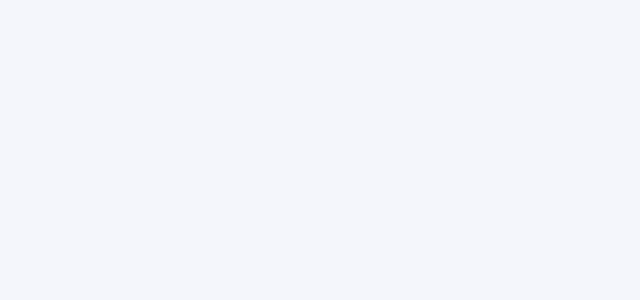
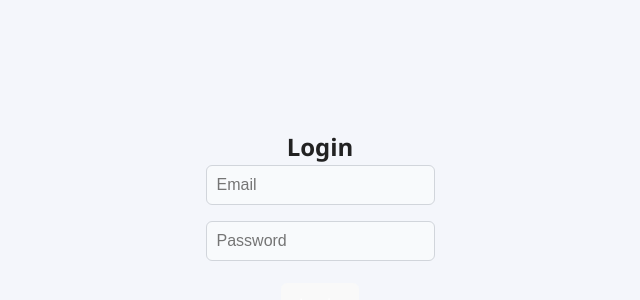
Before and after one commit to n-hccm/react-project, a React (Vite) app in the folder react/: page /login in a window 1280 px wide. Before the commit this address had no page. Shown: the part 170-470 px from the top of the page, without its empty margins (320-960 px from the left). Built offline with nearby package versions, Linux system fonts and the light colour scheme.

Commit message:
LoginPage

```diff
--- a/react/src/App.css
+++ b/react/src/App.css
@@ -17,7 +17,6 @@ body {
 
 h2 {
   color: #222;
-  margin-bottom: 24px;
   font-weight: 600;
 }
 
--- a/react/src/App.tsx
+++ b/react/src/App.tsx
@@ -1,7 +1,10 @@
+// src/App.tsx
 import React from "react";
 import { BrowserRouter as Router, Routes, Route } from "react-router-dom";
 import CustomerList from "./component/CustomerList";
 import EditPage from "./page/EditPage";
+import LoginPage from "./page/LoginPage";
+import PrivateRoute from "./component/PrivateRoute";
 
 import './App.css';
 
@@ -9,9 +12,31 @@ const App: React.FC = () => {
   return (
     <Router>
       <Routes>
-        <Route path="/" element={<CustomerList />} />
-        <Route path="/edit/:id" element={<EditPage />} />
-        <Route path="/new" element={<EditPage />} />
+        <Route path="/login" element={<LoginPage />} />
+        <Route
+          path="/"
+          element={
+            <PrivateRoute>
+              <CustomerList />
+            </PrivateRoute>
+          }
+        />
+        <Route
+          path="/edit/:id"
+          element={
+            <PrivateRoute>
+              <EditPage />
+            </PrivateRoute>
+          }
+        />
+        <Route
+          path="/new"
+          element={
+            <PrivateRoute>
+              <EditPage />
+            </PrivateRoute>
+          }
+        />
       </Routes>
     </Router>
   );
--- a/react/src/component/CustomerList.css
+++ b/react/src/component/CustomerList.css
@@ -1,6 +1,5 @@
 h2 {
-    margin-bottom: 1rem;
-    margin-top: 0;
+    margin: 0;
 }
 
 /* Search bar styles */
--- a/react/src/component/CustomerList.tsx
+++ b/react/src/component/CustomerList.tsx
@@ -58,7 +58,15 @@ const CustomerList: React.FC = () => {
     return (
         <>
             <h2>Customer List (Page {page} of {totalPages})</h2>
-
+            <button
+                style={{ width: '100%' }}
+                onClick={() => {
+                    localStorage.removeItem("loggedUser");
+                    navigate("/login");
+                }}
+            >
+                Logout
+            </button>
             <div className="search-bar">
                 <input
                     type="text"
--- /dev/null
+++ b/react/src/component/PrivateRoute.tsx
@@ -0,0 +1,9 @@
+import React from "react";
+import { Navigate } from "react-router-dom";
+
+const PrivateRoute = ({ children }: { children: React.ReactNode }) => {
+  const isAuthenticated = !!localStorage.getItem("loggedUser");
+  return isAuthenticated ? <>{children}</> : <Navigate to="/login" />;
+};
+
+export default PrivateRoute;
--- /dev/null
+++ b/react/src/page/LoginPage.tsx
@@ -0,0 +1,47 @@
+// src/page/LoginPage.tsx
+import React, { useState } from "react";
+import { useNavigate } from "react-router-dom";
+import * as memdb from "../../memory/memdb";
+
+const LoginPage: React.FC = () => {
+  const [email, setEmail] = useState("");
+  const [password, setPassword] = useState("");
+  const [error, setError] = useState("");
+  const navigate = useNavigate();
+
+  const handleLogin = async () => {
+    const allUsers = await memdb.getAll();
+    const user = allUsers.find((u: any) => u.email === email && u.password === password);
+
+    if (user) {
+      localStorage.setItem("loggedUser", JSON.stringify(user));
+      navigate("/");
+    } else {
+      setError("Invalid email or password");
+    }
+  };
+
+  return (
+    <div style={{ padding: "2rem" }}>
+      <h2>Login</h2>
+      <input
+        type="email"
+        placeholder="Email"
+        value={email}
+        onChange={(e) => setEmail(e.target.value)}
+        style={{ display: "block", marginBottom: "1rem" }}
+      />
+      <input
+        type="password"
+        placeholder="Password"
+        value={password}
+        onChange={(e) => setPassword(e.target.value)}
+        style={{ display: "block", marginBottom: "1rem" }}
+      />
+      <button onClick={handleLogin}>Login</button>
+      {error && <p style={{ color: "red" }}>{error}</p>}
+    </div>
+  );
+};
+
+export default LoginPage;
```
Also changed, not shown: 1 other file (tests, documents, lock files or other folders).
